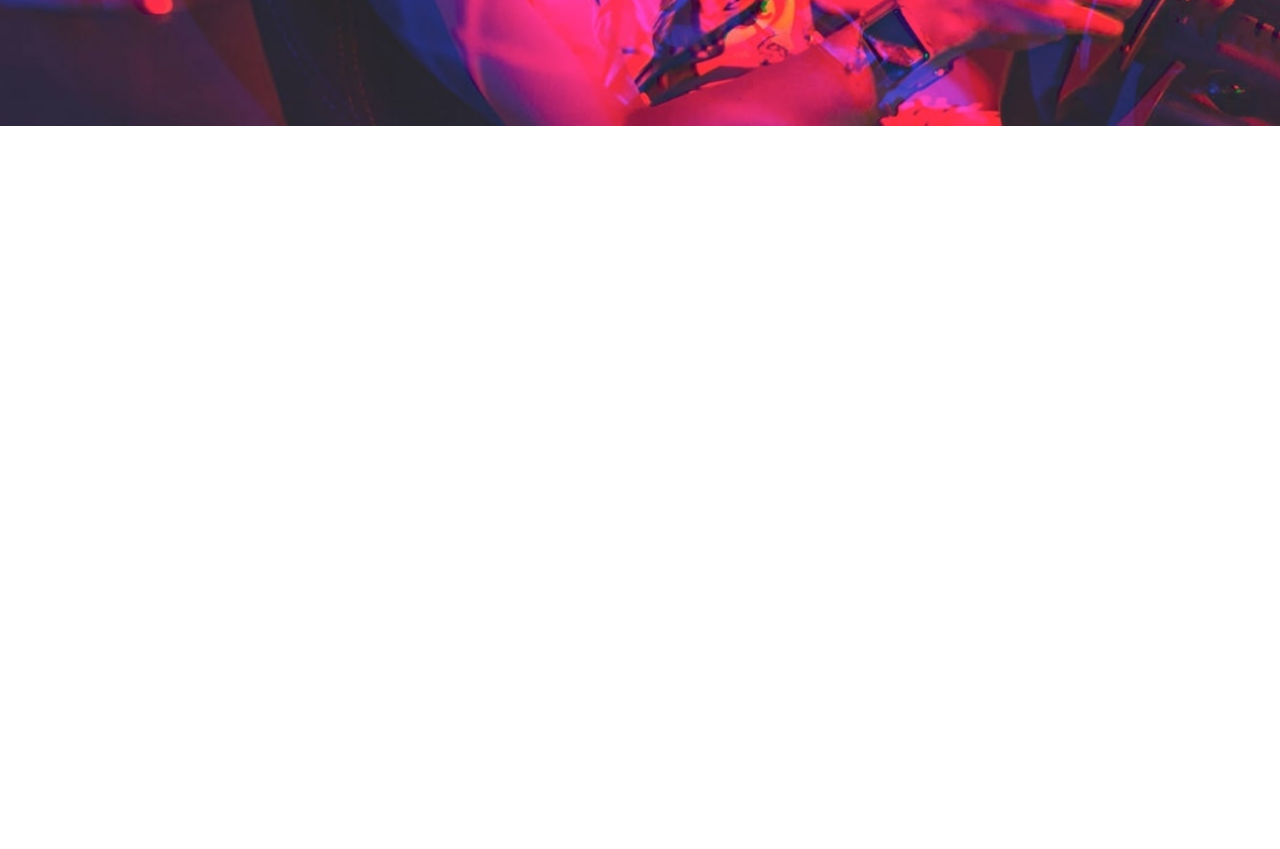
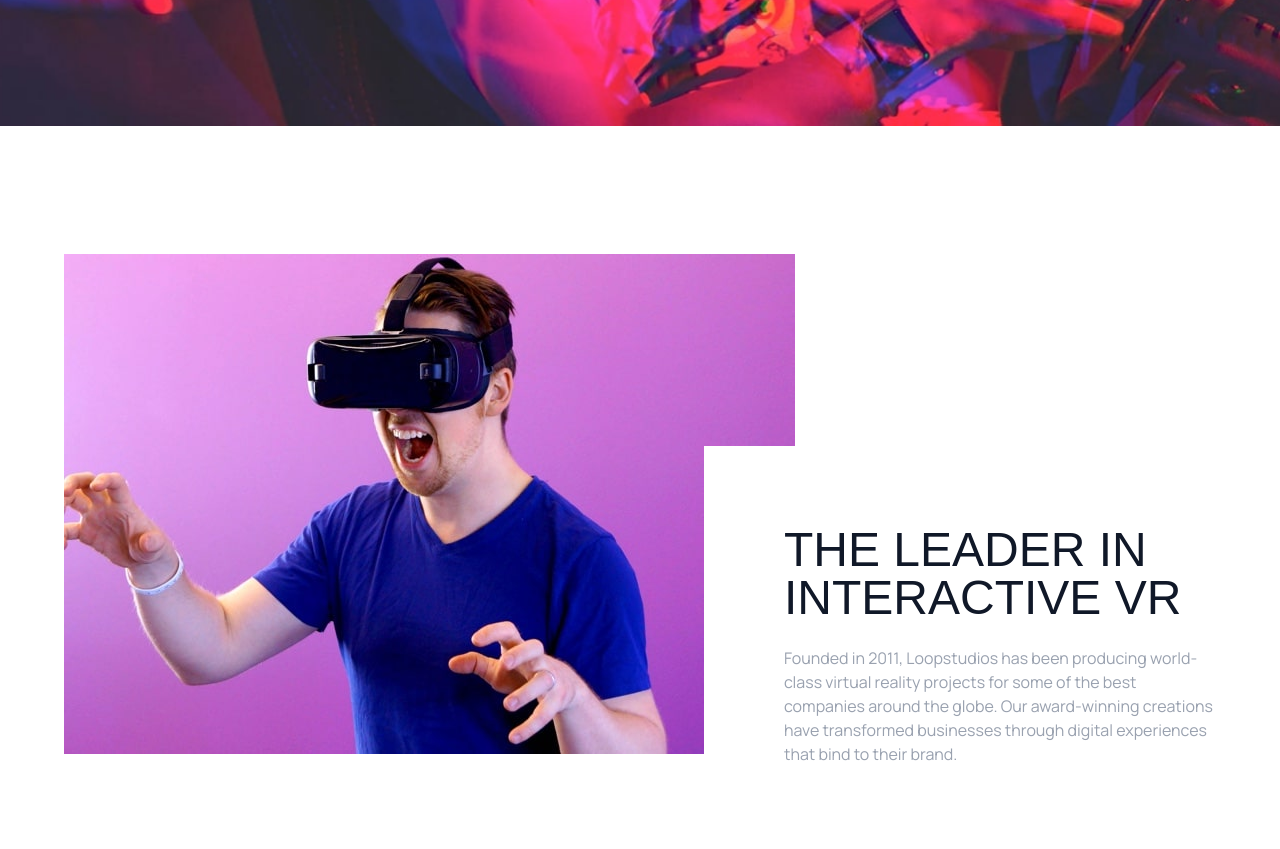
Before and after one commit to VikasSuthar007/Tailwind_loopstudio_website, a website: page src/index.html in a window 1280 px wide. Shown: the part 530-1379 px from the top of the page. Before the commit the page ends 800 px from the top, so only its background shows below. Drawn offline with Linux system fonts and the light colour scheme; a web font is replaced by a local one.

Commit message:
Interactr section compelte

```diff
--- a/src/index.html
+++ b/src/index.html
@@ -83,5 +83,32 @@
       </div>
     </section>
     <!-- Hero section Close-->
+
+    <!-- Feature Section -->
+    <section id="feature">
+      <div
+        class="relative container flex flex-col max-w-6xl mx-auto my-32 px-6 text-gray-900 md:flex-row md:px-0"
+      >
+        <!-- Image Container -->
+        <img src="images/desktop/image-interactive.jpg" alt="Interaction" />
+
+        <!-- Text Container -->
+        <div
+          class="mx-auto max-w-md top-48 pr-0 bg-white md:absolute md:right-0 md:py-20 md:pl-20 md:max-w-lg"
+        >
+          <h2
+            class="max-w-lg mt-10 mb-6 font-heading text-4xl text-center text-gray-900 uppercase md:text-5xl md:mt-0 md:text-left"
+          >
+            The leader in interactive VR
+          </h2>
+          <p class="max-w-md text-center md:text-left text-gray-400">
+            Founded in 2011, Loopstudios has been producing world-class virtual
+            reality projects for some of the best companies around the globe.
+            Our award-winning creations have transformed businesses through
+            digital experiences that bind to their brand.
+          </p>
+        </div>
+      </div>
+    </section>
   </body>
 </html>
```
Also changed, not shown: src/Styles/output.css.
